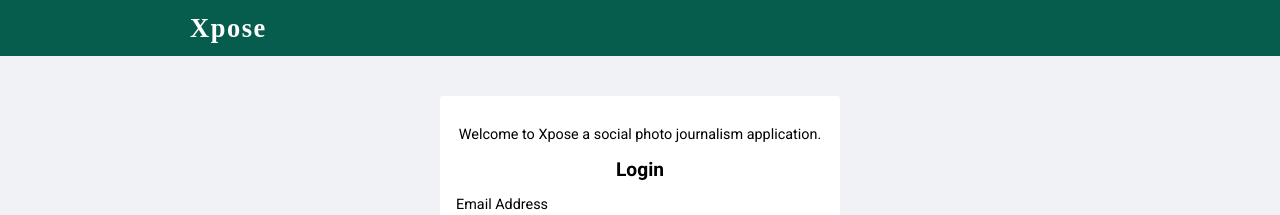
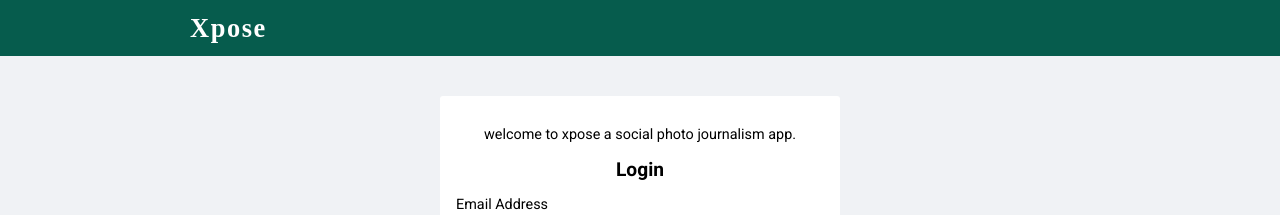
Before and after one commit to RX-78GP02A/xpose-frontend, a React app: page / in a window 1280 px wide. Shown: the top 215 px of the page. Built offline with nearby package versions, Linux system fonts and the light colour scheme; a web font is replaced by a local one.

Commit message:
vercel deploy

```diff
--- a/src/components/Footer/index.js
+++ b/src/components/Footer/index.js
@@ -10,7 +10,7 @@ export default () => {
     <div>
       <p className='footer'>
 
-      <a href="https://https://www.linkedin.com/in/marcus-ridley/"><img className="linkedIn" src={LinkedIn} alt="LinkedIn"/></a>
+      <a href="https://www.linkedin.com/in/marcus-ridley/"><img className="linkedIn" src={LinkedIn} alt="LinkedIn"/></a>
       <a href="https://github.com/RX-78GP02A"><img className="github" src={GitHub} alt="GitHub"/></a>
       <a href="mailto:mridley@knights.ucf.edu"><img className="envelope" src={Envelope} alt="Envelope"/></a>
       </p>
--- a/src/components/Post/style.css
+++ b/src/components/Post/style.css
@@ -59,6 +59,7 @@
 .preview-container img {
   max-width: 100%;
   max-height: 30em;
+
 }
 
 .preview-actions {
--- a/src/pages/Login/index.js
+++ b/src/pages/Login/index.js
@@ -76,7 +76,7 @@ export default () => {
       <Navbar />
       <div className='auth-contents'>
         <div className='form-contents'>
-        <p className='heading-text'>Welcome to Xpose a social photo journalism application.</p>
+        <p className='heading-text'>welcome to xpose a social photo journalism app.</p>
           <h1 className='heading'>Login</h1>
           <form onSubmit={loginUser}>
             <div className='form-row'>
--- a/webpack.config.js
+++ b/webpack.config.js
@@ -47,7 +47,7 @@ module.exports = {
   devServer: {
     proxy: {
       '/xpose/api': {
-        target: 'http://localhost:5000',
+        target: 'https://still-taiga-03494.herokuapp.com/',
         changeOrigin: true
       }
     },
```
Also changed, not shown: 1 other file (tests, documents, lock files or other folders).
